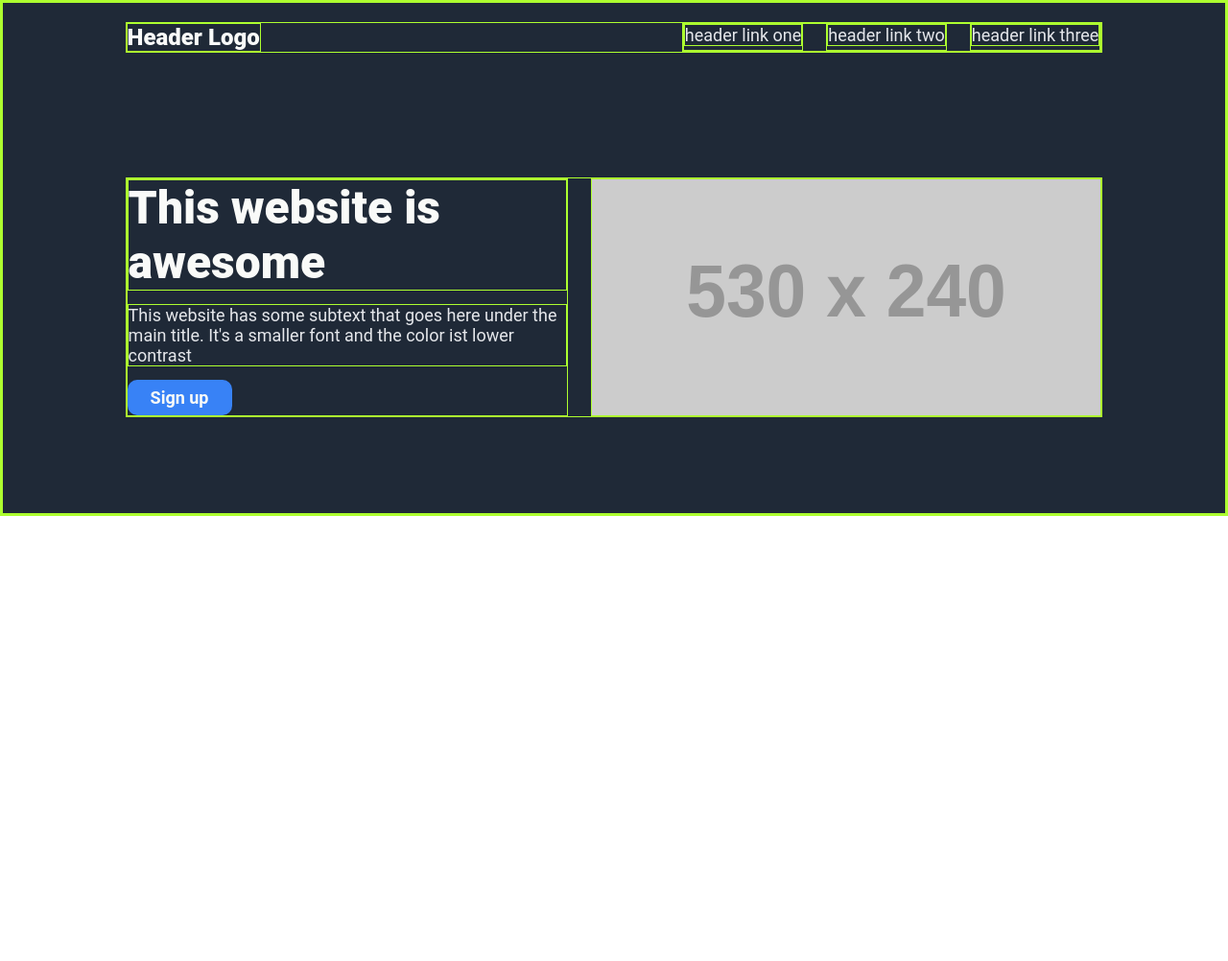
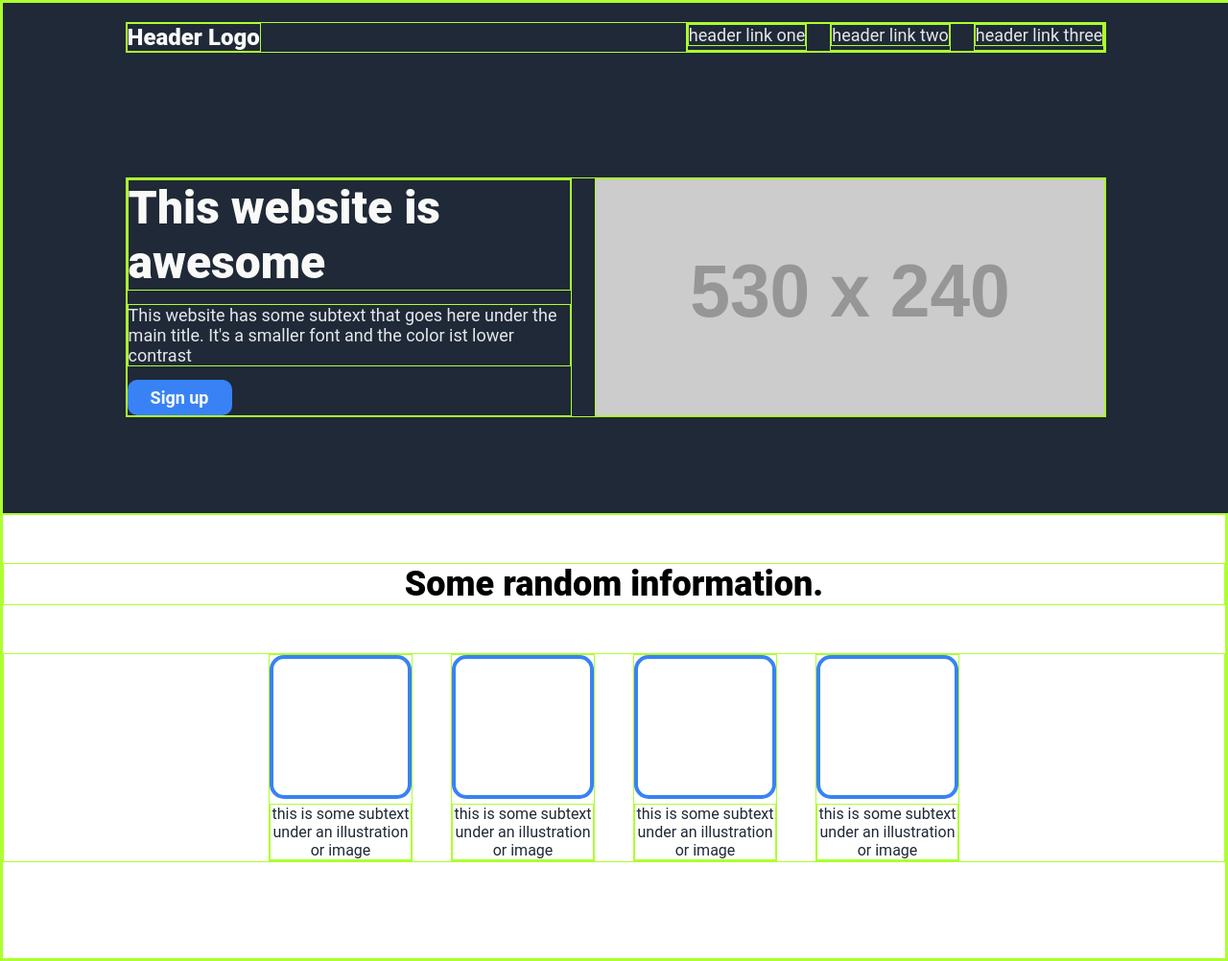
Before and after one commit to Hauiiuah/top-landing, a plain HTML site: page index.html in a window 1280 px wide. Shown: the whole page at 96% size. Before the commit the page ends 800 px from the top, so only its background shows below. Drawn offline with Linux system fonts and the light colour scheme; placeholder pictures from the web are drawn by us.

Commit message:
create info section

```diff
--- a/index.html
+++ b/index.html
@@ -28,5 +28,27 @@
             <img src="https://via.placeholder.com/530x240.png?text=this+is+a+placeholder+for+an+image" alt="" class="hero-image">
         </div>
     </div>
+
+    <div class="info-section">
+        <p class="info-header">Some random information.</p>
+        <div class="info-cards">
+        <div class="info-card">
+            <div class="card"></div>
+            <p class="info-description">this is some subtext under an illustration or image</p>
+        </div>
+        <div class="info-card">
+            <div class="card"></div>
+            <p class="info-description">this is some subtext under an illustration or image</p>
+        </div>
+        <div class="info-card">
+            <div class="card"></div>
+            <p class="info-description">this is some subtext under an illustration or image</p>
+        </div>
+        <div class="info-card">
+            <div class="card"></div>
+            <p class="info-description">this is some subtext under an illustration or image</p>
+        </div>
+    </div>
+    </div>
 </body>
 </html>
--- a/style.css
+++ b/style.css
@@ -7,6 +7,39 @@
 }
 body {
   display: flex;
+  flex-direction: column;
+}
+
+.card {
+  border: 4px solid #3882f6;
+  border-radius: 15px;
+
+  height: 150px;
+}
+
+.info-header {
+  font-size: 36px;
+  font-weight: 900;
+  margin-block: 50px;
+}
+
+.info-card {
+  color: #1f2937;
+  width: 150px;
+  display: flex;
+  flex-direction: column;
+  gap: 5px;
+}
+
+.info-section {
+  text-align: center;
+}
+
+.info-cards {
+  display: flex;
+  justify-content: center;
+  gap: 40px;
+  margin-bottom: 100px;
 }
 .head-section {
   background-color: #1f2937;
```
